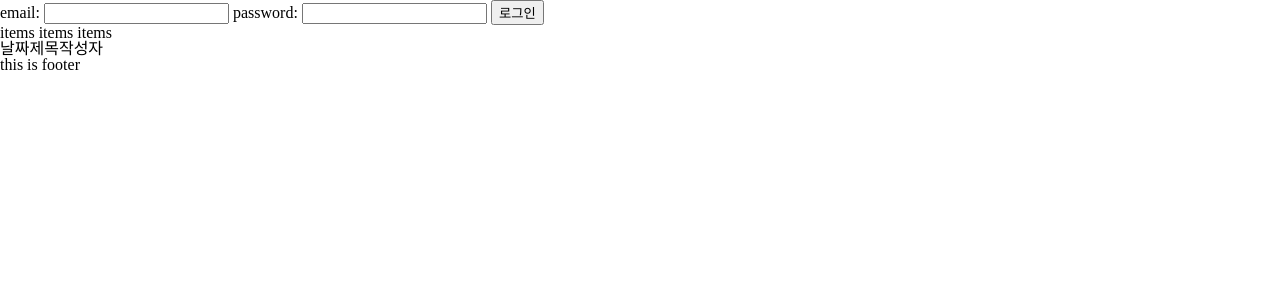
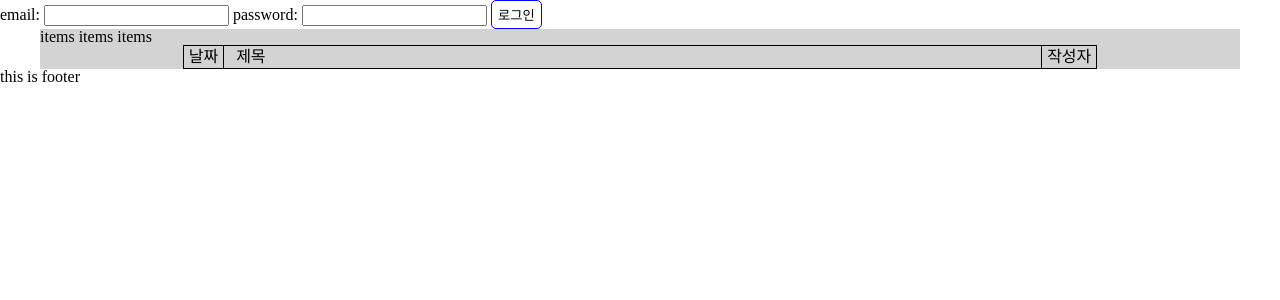
Before and after one commit to nomore12/flask-board, a Flask app: page / in a window 1280 px wide. Shown: the top 300 px of the page. Run offline with Flask 2, Linux system fonts and the light colour scheme; data that the repository does not hold is empty.

Commit message:
css 수정

```diff
--- a/board/static/css/style.css
+++ b/board/static/css/style.css
@@ -0,0 +1,48 @@
+.container {
+  width: 1200px;
+  margin: auto;
+  background-color: lightgray;
+}
+
+.table {
+  min-width: 400px;
+  margin: auto;
+}
+
+.row {
+  padding: 4px;
+  /* border-bottom: 1px solid black; */
+}
+
+.article-td {
+  padding: 3px 5px;
+  border: 1px solid black;
+}
+
+.article-title {
+  width: 800px;
+  padding-left: 12px;
+}
+
+a:link,
+a:visited,
+a:active,
+a:hover {
+  text-decoration: none;
+  color: black;
+}
+
+.article-title:hover {
+  text-decoration: underline;
+}
+
+.article-table-body {
+  padding-left: 12px;
+}
+
+.button {
+  border: 1px solid blue;
+  background-color: white;
+  border-radius: 5px;
+  padding: 4px 6px;
+}
--- a/board/templates/base.html
+++ b/board/templates/base.html
@@ -8,10 +8,13 @@
       rel="stylesheet"
       href="{{ url_for('static', filename='css/reset.css') }}"
     />
+    <link
+      rel="stylesheet"
+      href="{{ url_for('static', filename='css/style.css') }}"
+    />
     <title>Document</title>
   </head>
   <body>
-    <div>
       {% block header %}
       <span>
         {% if context.user == None %}
@@ -20,10 +23,10 @@
           <input id="email" name="email" type="email" />
           <label for="password">password: </label>
           <input id="password" name="password" type="text" />
-          <input type="submit" value="로그인" />
+          <input class="button" type="submit" value="로그인" />
         </form>
         {% else %}
-        <a href="#">{{ context.user.name }}</a><a href="/logout">로그아웃</a>
+        <a href="#">{{ context.user.name }}</a><a class="button" href="/logout">로그아웃</a>
         <span>{{ context.name }}</span>
         {% endif %}
       </span>
@@ -35,23 +38,26 @@
           <span class="nav-item">items</span>
           <span class="nav-item">items</span>
         </div>
-        {% endblock %} {% block content %}
-        <table>
+
+        {% endblock %}
+        <div class="content">
+        {% block content %}
+        <table class="table">
           <thead>
-            <tr>
-              <td>날짜</td>
-              <td>제목</td>
-              <td>작성자</td>
+            <tr class="row">
+              <td class="article-td">날짜</td>
+              <td class="article-title article-td">제목</td>
+              <td class="article-td">작성자</td>
             </tr>
           </thead>
           <tbody>
             {% for article in context.articles %}
-            <tr>
-              <td>{{ article.created_at }}</td>
-              <td>
-                <a href="article/{{ article.id }}">{{ article.title }}</a>
-              </td>
-              <td>{{ article.name }}</td>
+            <tr class="row">
+              <td class="article-td">{{ article.created_at }}</td>
+              <td class="article-td article-table-body">
+                <a class="article-title" href="article/{{ article.id }}">{{ article.title }}</a>
+              </td class="article-td">
+              <td class="article-td">{{ article.name }}</td>
             </tr>
             {% endfor %}
           </tbody>
@@ -59,14 +65,14 @@
 
         {% if context.user != None %}
         <div>
-          <a href="/article_create"> 글쓰기 </a>
+          <a class="button" href="/article_create"> 글쓰기 </a>
         </div>
         {% endif %} {% endblock %}
+        </div>
       </div>
 
       {% block footer %}
       <footer>this is footer</footer>
       {% endblock %}
-    </div>
   </body>
 </html>
```
